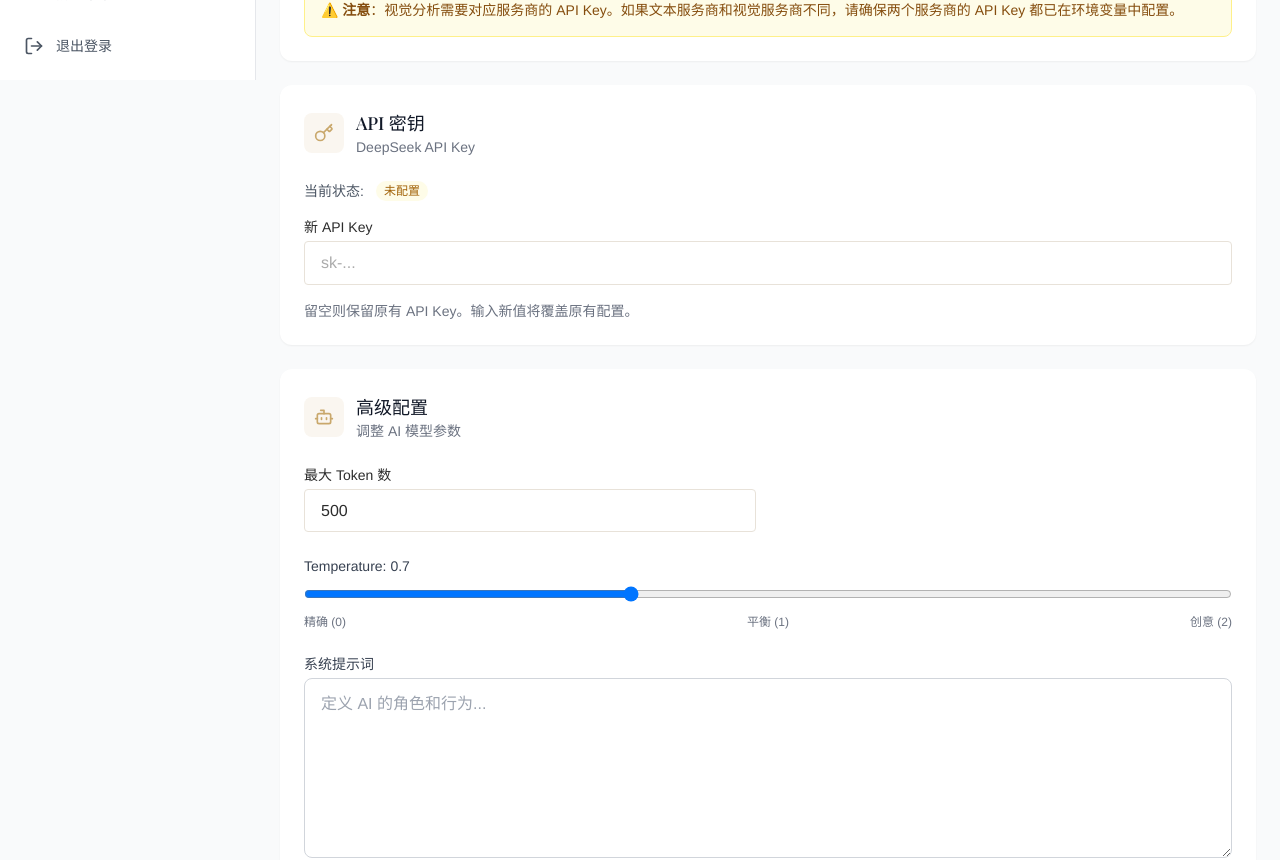
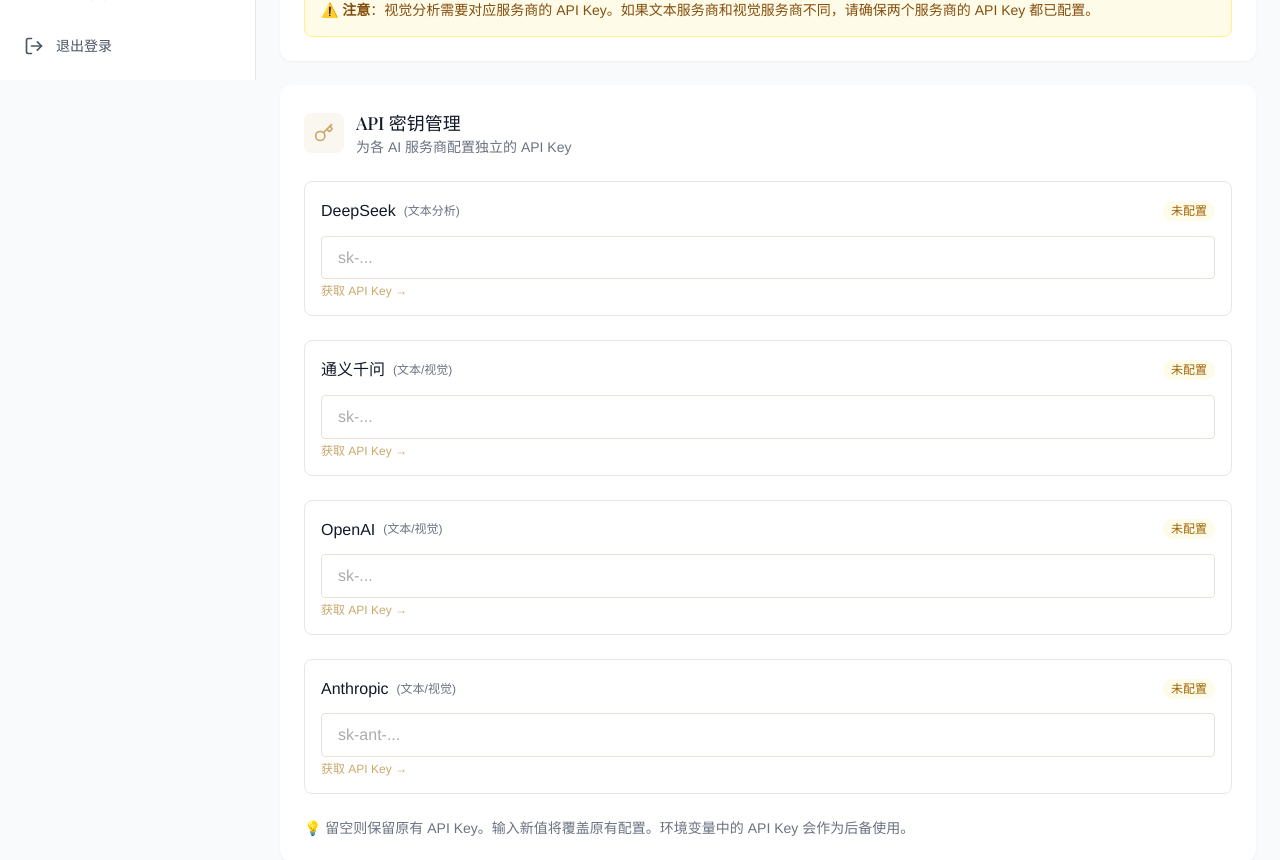
Before and after one commit to Wilboerht/NIHPLOD-Homepage.CN, a Next.js app: page /admin/advisor/settings in a window 1280 px wide. Shown: the part 720-1580 px from the top of the page. Built offline with nearby package versions, Linux system fonts and the light colour scheme; no server answers; a web font is replaced by a local one.

Commit message:
feat: 添加各服务商独立的 API Key 管理功能，更新相关接口和默认设置

```diff
--- a/src/app/(admin)/admin/advisor/settings/page.tsx
+++ b/src/app/(admin)/admin/advisor/settings/page.tsx
@@ -10,6 +10,21 @@
 import { Badge } from "@/components/ui/Badge";
 import { useToast } from "@/components/ui/Toast";
 
+// 各服务商 API Keys 状态
+interface ApiKeys {
+  openai: string;
+  deepseek: string;
+  qwen: string;
+  anthropic: string;
+}
+
+interface HasApiKeys {
+  openai: boolean;
+  deepseek: boolean;
+  qwen: boolean;
+  anthropic: boolean;
+}
+
 interface AISettings {
   provider: string;
   visionProvider: string;
@@ -20,6 +35,8 @@
   maxTokens: number;
   temperature: number;
   hasApiKey: boolean;
+  apiKeys: ApiKeys;
+  hasApiKeys: HasApiKeys;
 }
 
 // AI 文本服务商选项
@@ -96,9 +113,29 @@
     maxTokens: 500,
     temperature: 0.7,
     hasApiKey: false,
+    apiKeys: {
+      openai: "",
+      deepseek: "",
+      qwen: "",
+      anthropic: "",
+    },
+    hasApiKeys: {
+      openai: false,
+      deepseek: false,
+      qwen: false,
+      anthropic: false,
+    },
   });
 
-  // 新 API Key 输入
+  // 新 API Key 输入（各服务商独立）
+  const [newApiKeys, setNewApiKeys] = useState<ApiKeys>({
+    openai: "",
+    deepseek: "",
+    qwen: "",
+    anthropic: "",
+  });
+
+  // 保留旧的 newApiKey 用于兼容（不再使用）
   const [newApiKey, setNewApiKey] = useState("");
 
   // 获取设置
@@ -124,11 +161,19 @@
   const handleSave = async () => {
     setSaving(true);
     try {
+      // 构建 apiKeys 对象（只包含有值的 Key）
+      const apiKeysToSave: Partial<ApiKeys> = {};
+      if (newApiKeys.openai) apiKeysToSave.openai = newApiKeys.openai;
+      if (newApiKeys.deepseek) apiKeysToSave.deepseek = newApiKeys.deepseek;
+      if (newApiKeys.qwen) apiKeysToSave.qwen = newApiKeys.qwen;
+      if (newApiKeys.anthropic) apiKeysToSave.anthropic = newApiKeys.anthropic;
+
       const res = await fetch("/api/admin/advisor/settings", {
         method: "PUT",
         headers: { "Content-Type": "application/json" },
         body: JSON.stringify({
           ...(newApiKey && { apiKey: newApiKey }),
+          ...(Object.keys(apiKeysToSave).length > 0 && { apiKeys: apiKeysToSave }),
           provider: settings.provider,
           visionProvider: settings.visionProvider,
           model: settings.model,
@@ -146,9 +191,22 @@
       }
 
       success("设置已保存");
+      // 清空输入框
       setNewApiKey("");
-      if (data.data.hasApiKey) {
-        setSettings((prev) => ({ ...prev, hasApiKey: true }));
+      setNewApiKeys({
+        openai: "",
+        deepseek: "",
+        qwen: "",
+        anthropic: "",
+      });
+
+      // 更新 hasApiKeys 状态
+      if (data.data.hasApiKeys) {
+        setSettings((prev) => ({
+          ...prev,
+          hasApiKey: data.data.hasApiKey,
+          hasApiKeys: data.data.hasApiKeys,
+        }));
       }
     } catch (error) {
       showError(error instanceof Error ? error.message : "保存失败");
@@ -284,7 +342,7 @@
 
         {/* 提示信息 */}
         <div className="mt-4 rounded-lg border border-yellow-200 bg-yellow-50 p-4 text-sm text-yellow-800">
-          <p>⚠️ <strong>注意</strong>：视觉分析需要对应服务商的 API Key。如果文本服务商和视觉服务商不同，请确保两个服务商的 API Key 都已在环境变量中配置。</p>
+          <p>⚠️ <strong>注意</strong>：视觉分析需要对应服务商的 API Key。如果文本服务商和视觉服务商不同，请确保两个服务商的 API Key 都已配置。</p>
         </div>
       </section>
 
@@ -295,33 +353,122 @@
             <Key className="h-5 w-5 text-brand-gold" />
           </div>
           <div>
-            <h2 className="text-lg font-medium text-gray-900">API 密钥</h2>
-            <p className="text-sm text-gray-500">{settings.provider === "qwen" ? "通义千问" : settings.provider === "deepseek" ? "DeepSeek" : settings.provider === "anthropic" ? "Anthropic" : "OpenAI"} API Key</p>
+            <h2 className="text-lg font-medium text-gray-900">API 密钥管理</h2>
+            <p className="text-sm text-gray-500">为各 AI 服务商配置独立的 API Key</p>
           </div>
         </div>
 
-        <div className="space-y-4">
-          <div className="flex items-center gap-3">
-            <span className="text-sm text-gray-600">当前状态:</span>
-            {settings.hasApiKey ? (
+        <div className="space-y-6">
+          {/* DeepSeek API Key */}
+          <div className="rounded-lg border border-gray-200 p-4">
+            <div className="mb-3 flex items-center justify-between">
+              <div className="flex items-center gap-2">
+                <span className="font-medium text-gray-900">DeepSeek</span>
+                <span className="text-xs text-gray-500">(文本分析)</span>
+              </div>
+              {settings.hasApiKeys?.deepseek ? (
                 <Badge variant="success">已配置</Badge>
               ) : (
                 <Badge variant="warning">未配置</Badge>
               )}
-            {settings.hasApiKey && settings.apiKey && (
-              <span className="text-sm text-gray-500">{settings.apiKey}</span>
+            </div>
+            {settings.hasApiKeys?.deepseek && settings.apiKeys?.deepseek && (
+              <p className="mb-2 text-xs text-gray-500">当前: {settings.apiKeys.deepseek}</p>
+            )}
+            <Input
+              type="password"
+              value={newApiKeys.deepseek}
+              onChange={(e) => setNewApiKeys((prev) => ({ ...prev, deepseek: e.target.value }))}
+              placeholder="sk-..."
+            />
+            <p className="mt-1 text-xs text-gray-500">
+              <a href="https://platform.deepseek.com/" target="_blank" rel="noopener" className="text-brand-gold hover:underline">获取 API Key →</a>
+            </p>
+          </div>
+
+          {/* 通义千问 API Key */}
+          <div className="rounded-lg border border-gray-200 p-4">
+            <div className="mb-3 flex items-center justify-between">
+              <div className="flex items-center gap-2">
+                <span className="font-medium text-gray-900">通义千问</span>
+                <span className="text-xs text-gray-500">(文本/视觉)</span>
+              </div>
+              {settings.hasApiKeys?.qwen ? (
+                <Badge variant="success">已配置</Badge>
+              ) : (
+                <Badge variant="warning">未配置</Badge>
               )}
             </div>
+            {settings.hasApiKeys?.qwen && settings.apiKeys?.qwen && (
+              <p className="mb-2 text-xs text-gray-500">当前: {settings.apiKeys.qwen}</p>
+            )}
+            <Input
+              type="password"
+              value={newApiKeys.qwen}
+              onChange={(e) => setNewApiKeys((prev) => ({ ...prev, qwen: e.target.value }))}
+              placeholder="sk-..."
+            />
+            <p className="mt-1 text-xs text-gray-500">
+              <a href="https://dashscope.console.aliyun.com/" target="_blank" rel="noopener" className="text-brand-gold hover:underline">获取 API Key →</a>
+            </p>
+          </div>
 
+          {/* OpenAI API Key */}
+          <div className="rounded-lg border border-gray-200 p-4">
+            <div className="mb-3 flex items-center justify-between">
+              <div className="flex items-center gap-2">
+                <span className="font-medium text-gray-900">OpenAI</span>
+                <span className="text-xs text-gray-500">(文本/视觉)</span>
+              </div>
+              {settings.hasApiKeys?.openai ? (
+                <Badge variant="success">已配置</Badge>
+              ) : (
+                <Badge variant="warning">未配置</Badge>
+              )}
+            </div>
+            {settings.hasApiKeys?.openai && settings.apiKeys?.openai && (
+              <p className="mb-2 text-xs text-gray-500">当前: {settings.apiKeys.openai}</p>
+            )}
             <Input
-            label="新 API Key"
               type="password"
-            value={newApiKey}
-            onChange={(e) => setNewApiKey(e.target.value)}
-            placeholder={settings.provider === "anthropic" ? "sk-ant-..." : "sk-..."}
+              value={newApiKeys.openai}
+              onChange={(e) => setNewApiKeys((prev) => ({ ...prev, openai: e.target.value }))}
+              placeholder="sk-..."
             />
+            <p className="mt-1 text-xs text-gray-500">
+              <a href="https://platform.openai.com/" target="_blank" rel="noopener" className="text-brand-gold hover:underline">获取 API Key →</a>
+            </p>
+          </div>
+
+          {/* Anthropic API Key */}
+          <div className="rounded-lg border border-gray-200 p-4">
+            <div className="mb-3 flex items-center justify-between">
+              <div className="flex items-center gap-2">
+                <span className="font-medium text-gray-900">Anthropic</span>
+                <span className="text-xs text-gray-500">(文本/视觉)</span>
+              </div>
+              {settings.hasApiKeys?.anthropic ? (
+                <Badge variant="success">已配置</Badge>
+              ) : (
+                <Badge variant="warning">未配置</Badge>
+              )}
+            </div>
+            {settings.hasApiKeys?.anthropic && settings.apiKeys?.anthropic && (
+              <p className="mb-2 text-xs text-gray-500">当前: {settings.apiKeys.anthropic}</p>
+            )}
+            <Input
+              type="password"
+              value={newApiKeys.anthropic}
+              onChange={(e) => setNewApiKeys((prev) => ({ ...prev, anthropic: e.target.value }))}
+              placeholder="sk-ant-..."
+            />
+            <p className="mt-1 text-xs text-gray-500">
+              <a href="https://console.anthropic.com/" target="_blank" rel="noopener" className="text-brand-gold hover:underline">获取 API Key →</a>
+            </p>
+          </div>
+
           <p className="text-sm text-gray-500">
-            留空则保留原有 API Key。输入新值将覆盖原有配置。
+            💡 留空则保留原有 API Key。输入新值将覆盖原有配置。环境变量中的 API Key 会作为后备使用。
           </p>
         </div>
       </section>
--- a/src/app/api/admin/advisor/settings/route.ts
+++ b/src/app/api/admin/advisor/settings/route.ts
@@ -11,7 +11,7 @@
 const DEFAULT_SETTINGS = {
   provider: "deepseek",
   visionProvider: "openai",
-  apiKey: "",
+  apiKey: "", // 保留用于兼容
   model: "deepseek-chat",
   visionModel: "gpt-4o",
   systemPrompt: `你是 NIHPLOD 品牌的专业护肤顾问。根据用户的肤质、护肤需求和生活习惯，为他们推荐最适合的产品。
@@ -19,19 +19,41 @@
 请用温和、专业的语气回答，并解释为什么推荐这些产品。`,
   maxTokens: 500,
   temperature: 0.7,
+  // 各服务商独立的 API Key
+  apiKeys: {
+    openai: "",
+    deepseek: "",
+    qwen: "",
+    anthropic: "",
+  },
 };
+
+// API Keys Schema
+const ApiKeysSchema = z.object({
+  openai: z.string().optional(),
+  deepseek: z.string().optional(),
+  qwen: z.string().optional(),
+  anthropic: z.string().optional(),
+});
 
 // 设置 Schema
 const SettingsSchema = z.object({
   provider: z.enum(["openai", "deepseek", "qwen", "anthropic"]).optional(),
   visionProvider: z.enum(["openai", "qwen", "anthropic"]).optional(),
-  apiKey: z.string().optional(),
+  apiKey: z.string().optional(), // 保留用于兼容
+  apiKeys: ApiKeysSchema.optional(), // 新增：各服务商独立的 API Key
   model: z.string().optional(),
   visionModel: z.string().optional(),
   systemPrompt: z.string().max(2000).optional(),
   maxTokens: z.number().min(100).max(2000).optional(),
   temperature: z.number().min(0).max(2).optional(),
 });
+
+// 辅助函数：遮罩 API Key
+function maskApiKey(key: string): string {
+  if (!key || key.length < 12) return key ? "***" : "";
+  return `${key.slice(0, 8)}...${key.slice(-4)}`;
+}
 
 // GET /api/admin/advisor/settings - 获取 AI 设置
 export async function GET(request: NextRequest) {
@@ -50,13 +72,32 @@
 
     const settings = (setting?.value as typeof DEFAULT_SETTINGS) || DEFAULT_SETTINGS;
 
-    // 隐藏 API Key 的部分内容
+    // 确保 apiKeys 对象存在
+    const apiKeys = settings.apiKeys || DEFAULT_SETTINGS.apiKeys;
+
+    // 遮罩各服务商的 API Key
+    const maskedApiKeys = {
+      openai: maskApiKey(apiKeys.openai || ""),
+      deepseek: maskApiKey(apiKeys.deepseek || ""),
+      qwen: maskApiKey(apiKeys.qwen || ""),
+      anthropic: maskApiKey(apiKeys.anthropic || ""),
+    };
+
+    // 检查各服务商是否已配置 API Key
+    const hasApiKeys = {
+      openai: !!(apiKeys.openai),
+      deepseek: !!(apiKeys.deepseek),
+      qwen: !!(apiKeys.qwen),
+      anthropic: !!(apiKeys.anthropic),
+    };
+
+    // 隐藏 API Key 的部分内容（保留旧字段兼容）
     const maskedSettings = {
       ...settings,
-      apiKey: settings.apiKey
-        ? `${settings.apiKey.slice(0, 8)}...${settings.apiKey.slice(-4)}`
-        : "",
+      apiKey: settings.apiKey ? maskApiKey(settings.apiKey) : "",
       hasApiKey: !!settings.apiKey,
+      apiKeys: maskedApiKeys,
+      hasApiKeys,
     };
 
     return NextResponse.json({
@@ -92,6 +133,7 @@
     });
 
     const currentSettings = (existing?.value as typeof DEFAULT_SETTINGS) || DEFAULT_SETTINGS;
+    const currentApiKeys = currentSettings.apiKeys || DEFAULT_SETTINGS.apiKeys;
 
     // 合并设置（如果 apiKey 为空字符串，保留原有值）
     const newSettings = {
@@ -105,9 +147,32 @@
       ...(validated.temperature !== undefined && { temperature: validated.temperature }),
     };
 
-    // 只有当 apiKey 有值时才更新
+    // 只有当 apiKey 有值时才更新（保留旧字段兼容）
     if (validated.apiKey && validated.apiKey.length > 0) {
       newSettings.apiKey = validated.apiKey;
+    }
+
+    // 处理各服务商独立的 API Keys（只更新有值的 Key）
+    if (validated.apiKeys) {
+      const newApiKeys = { ...currentApiKeys };
+
+      if (validated.apiKeys.openai && validated.apiKeys.openai.length > 0) {
+        newApiKeys.openai = validated.apiKeys.openai;
+      }
+      if (validated.apiKeys.deepseek && validated.apiKeys.deepseek.length > 0) {
+        newApiKeys.deepseek = validated.apiKeys.deepseek;
+      }
+      if (validated.apiKeys.qwen && validated.apiKeys.qwen.length > 0) {
+        newApiKeys.qwen = validated.apiKeys.qwen;
+      }
+      if (validated.apiKeys.anthropic && validated.apiKeys.anthropic.length > 0) {
+        newApiKeys.anthropic = validated.apiKeys.anthropic;
+      }
+
+      newSettings.apiKeys = newApiKeys;
+    } else {
+      // 确保 apiKeys 字段存在
+      newSettings.apiKeys = currentApiKeys;
     }
 
     // 保存设置
@@ -125,11 +190,20 @@
     // 清除 AI 设置缓存，使新设置立即生效
     clearAISettingsCache();
 
+    // 构建返回的 hasApiKeys 状态
+    const hasApiKeys = {
+      openai: !!(newSettings.apiKeys?.openai),
+      deepseek: !!(newSettings.apiKeys?.deepseek),
+      qwen: !!(newSettings.apiKeys?.qwen),
+      anthropic: !!(newSettings.apiKeys?.anthropic),
+    };
+
     return NextResponse.json({
       success: true,
       data: {
         message: "设置已保存",
         hasApiKey: !!newSettings.apiKey,
+        hasApiKeys,
       },
     });
   } catch (error) {
--- a/src/lib/ai.ts
+++ b/src/lib/ai.ts
@@ -113,6 +113,16 @@
 }
 
 /**
+ * 各服务商 API Keys 接口
+ */
+export interface ApiKeys {
+  openai?: string;
+  deepseek?: string;
+  qwen?: string;
+  anthropic?: string;
+}
+
+/**
  * AI 设置接口
  */
 export interface AISettings {
@@ -123,6 +133,7 @@
   systemPrompt: string;
   maxTokens: number;
   temperature: number;
+  apiKeys?: ApiKeys;
 }
 
 // 默认设置
@@ -134,6 +145,12 @@
   systemPrompt: "",
   maxTokens: 500,
   temperature: 0.7,
+  apiKeys: {
+    openai: "",
+    deepseek: "",
+    qwen: "",
+    anthropic: "",
+  },
 };
 
 // 缓存设置，避免每次请求都查询数据库
@@ -165,6 +182,7 @@
         // 环境变量可以覆盖数据库设置（用于本地开发）
         provider: process.env.AI_PROVIDER || dbSettings.provider || DEFAULT_AI_SETTINGS.provider,
         visionProvider: process.env.AI_VISION_PROVIDER || dbSettings.visionProvider || DEFAULT_AI_SETTINGS.visionProvider,
+        apiKeys: dbSettings.apiKeys || DEFAULT_AI_SETTINGS.apiKeys,
       };
     } else {
       // 没有数据库设置，使用环境变量
@@ -198,8 +216,18 @@
 
 /**
  * 根据 provider 获取对应的 API Key
+ * 优先从数据库缓存读取，降级到环境变量
  */
 export function getApiKeyForProvider(provider: string): string | undefined {
+  // 首先尝试从缓存的数据库设置中获取
+  if (cachedSettings?.apiKeys) {
+    const dbKey = cachedSettings.apiKeys[provider as keyof ApiKeys];
+    if (dbKey && dbKey.length > 0) {
+      return dbKey;
+    }
+  }
+
+  // 降级到环境变量
   switch (provider) {
     case "openai":
       return process.env.OPENAI_API_KEY;
```
Lines whose indentation alone changed are shown as unchanged.
